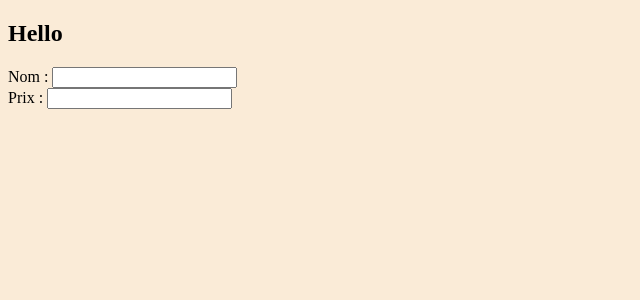
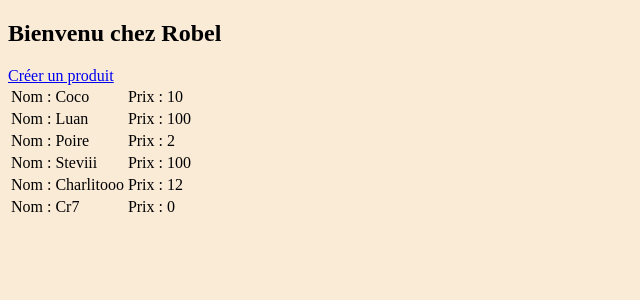
Before and after one commit to RobelEs/ProjetDjango, a Django app: page /show in a window 1280 px wide. Shown: the top 300 px of the page, without its empty margins (0-640 px from the left). Run offline with Django 4.2, Linux system fonts and the light colour scheme; data comes from the database, SQL or seed files in the repository; both versions use the stored data as it was after the commit.

Commit message:
Changement du bloc

```diff
--- a/Projet/models.py
+++ b/Projet/models.py
@@ -5,5 +5,5 @@ from django.db import models
 #création class
 
 class Produit(models.Model):
-    nom_produit = models.CharField(max_length=20)
-    prix_produit = models.DecimalField(max_digits = 20, decimal_places = 0)
+    nom_produit = models.CharField(max_length=20, null= False)
+    prix_produit = models.DecimalField(max_digits = 20, decimal_places = 0, null = False)
--- a/Projet/views.py
+++ b/Projet/views.py
@@ -1,11 +1,24 @@
 from django.shortcuts import render
+from Projet.models import *
+from templates.forms import *
+
 
 # Create your views here.
 
 def base(request):
-
     return render(request, "formulaire-Produit.html")
 
+
 def show_form(request):
+    tous_les_produit = Produit.objects.all()
+    resultRequete = {"produits": tous_les_produit}
+    return render(request, "show.html", resultRequete)
 
-    return  render(request,"show.html")
+
+def creeProduit(request):
+    if request.method == 'POST':
+        nom = request.POST['nom']
+        prix = request.POST['prix']
+        produit = Produit(nom_produit=nom, prix_produit=prix)
+        produit.save()
+    return render(request, "creerProduit.html")
--- a/ProjetDjango/settings.py
+++ b/ProjetDjango/settings.py
@@ -43,7 +43,7 @@ MIDDLEWARE = [
     'django.middleware.security.SecurityMiddleware',
     'django.contrib.sessions.middleware.SessionMiddleware',
     'django.middleware.common.CommonMiddleware',
-    'django.middleware.csrf.CsrfViewMiddleware',
+   #Attention 'django.middleware.csrf.CsrfViewMiddleware',
     'django.contrib.auth.middleware.AuthenticationMiddleware',
     'django.contrib.messages.middleware.MessageMiddleware',
     'django.middleware.clickjacking.XFrameOptionsMiddleware',
--- a/ProjetDjango/urls.py
+++ b/ProjetDjango/urls.py
@@ -23,6 +23,7 @@ urlpatterns = [
 
     path('', views.base),
     path('index', views.base),
-    path('show', views.show_form),
+    path('show', views.show_form, name="showProduit"),
+    path('cree', views.creeProduit, name="showCree"),
 
 ]
--- a/static/style.css
+++ b/static/style.css
@@ -1,3 +1,11 @@
+#header, #footer {
+    background: rebeccapurple;
+    width: 100%;
+    height: 100px;
+    text-align: center;
+}
+
 body {
+
     background: antiquewhite;
 }
--- a/templates/formulaire-Produit.html
+++ b/templates/formulaire-Produit.html
@@ -7,11 +7,15 @@
     <link rel="stylesheet" href="{% static "style.css" %}">
 </head>
 <body>
-    <header>
-    <h2>Hello</h2>
-        {% block formulaire %}
-        {% endblock  %}
+      <header>
+    <h2>Bienvenu chez Robel </h2>
     </header>
 
+        {% block formulaire %}
+
+        {% endblock  %}
+
+
 </body>
+
 </html>
--- a/templates/show.html
+++ b/templates/show.html
@@ -1,16 +1,13 @@
 {% extends "formulaire-Produit.html" %}
 
 {%  block formulaire%}
-<form action="#" method="post">
-    <div>
-        <label for="name">Nom :</label>
-        <input type="text" id="name" name="user_name">
-    </div>
-    <div>
-        <label for="prix">Prix :</label>
-        <input type="prix" id="prix" name="user_prix">
-    </div>
-
-
-</form>
+<table>
+    {% for i in produits %}
+        <tr>
+            <td>Nom : {{ i.nom_produit }} </td>
+            <td>Prix : {{ i.prix_produit }} </td>
+        </tr>
+    {% endfor %}
+    <a href="{% url "showCree" %}">Créer un produit</a>
+</table>
 {% endblock %}
```
Also changed, not shown: templates/creerProduit.html (+16 -9 lines), templates/forms.py (added, +13 -0 lines), db.sqlite3.
